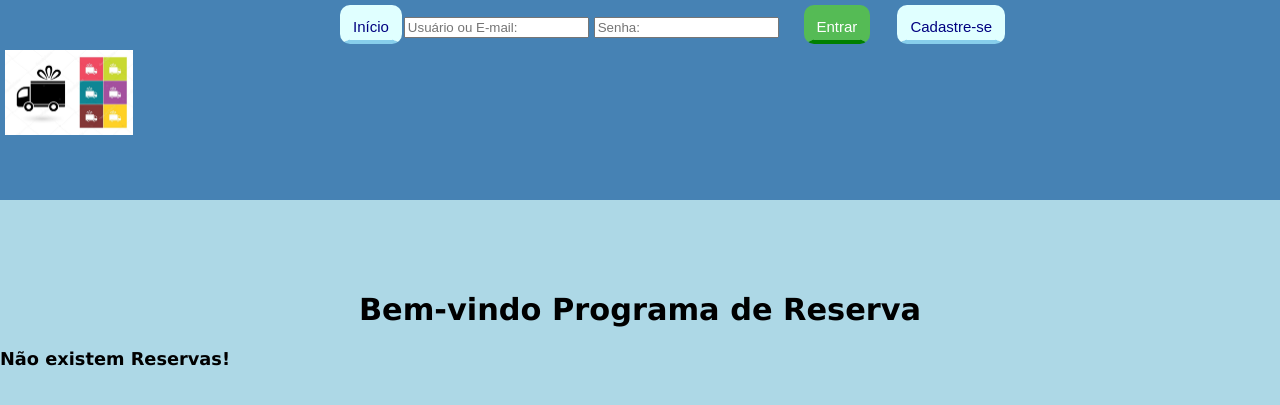
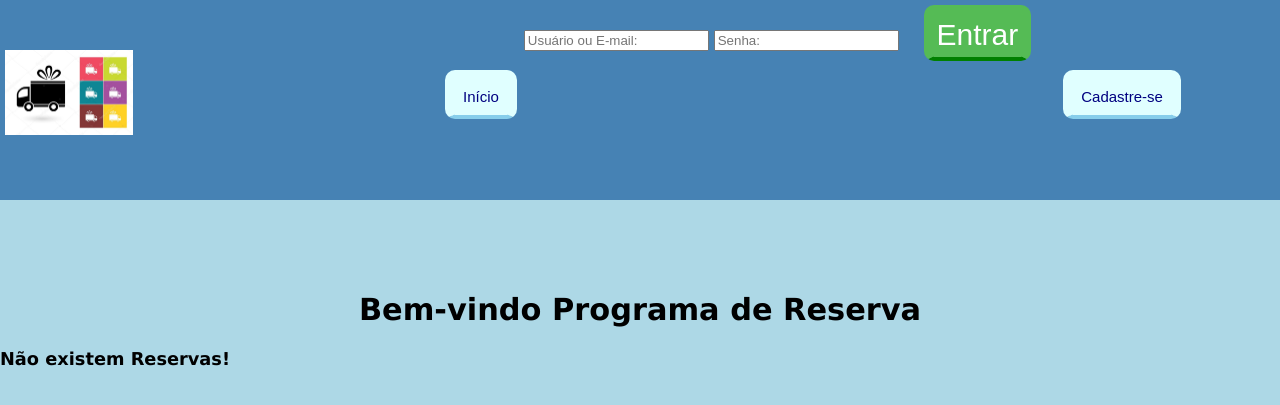
Before and after one commit to RafaelBotelhoLopes/PI_UC12, a PHP site: page /index.php in a window 1280 px wide. Shown: the top 405 px of the page. Run offline with PHP 8.4, Linux system fonts and the light colour scheme; data that the repository does not hold is empty.

Commit message:
botoes e mais

```diff
--- a/estilo.css
+++ b/estilo.css
@@ -7,14 +7,10 @@
     width: 100%;
     padding: 0px;
     margin: 0px;
-<<<<<<< HEAD
+
     border-style: solid;
     border-width: 0px 0px 1px 0px;
     align-center: 100%;
-
-
-=======
->>>>>>> aab3bb6a93ee07eada25579ac5dcedbd875e107e
 
     border-width: 0px 20px 0px 0px;
 
@@ -145,8 +141,7 @@ th{
 
 .btnMenu{
     /*height: 200;*/
-/*    padding: 3px;*/
-    margin: 5px 2px;
+    margin: 70px 7px;
     border: solid 8px #E0FFFF;
     border-bottom-color: #87CEEB;
     border-bottom: 4px solid #87CEEB;
@@ -155,12 +150,27 @@ th{
     color: #000080;
     font-size: 15px;
     cursor: pointer;
-    padding: 5px;
+
+    padding: 10px;
 
 }
 
+/*.ola{
+    margin: 70px 7px;
+    border: solid 8px #E0FFFF;
+    border-bottom-color: #87CEEB;
+    border-bottom: 4px solid #87CEEB;
+    border-radius: 10px;
+    background-color: #E0FFFF;
+    color: #000080;
+    font-size: 15px;
+    cursor: pointer;
+
+    padding: 10px;
+}*/
+
 #foto{
-    margin: 50px 200px;
+    margin: 50px 300px;
     width: 128px;
 }
 
@@ -202,7 +212,7 @@ input[type=submit]{
     /*border-radius: 10px;*/
     background-color: #5b5;
     color: white;
-    font-size: 15px;
+    font-size: 30px;
     cursor: pointer;
 }
 input[type=submit]:hover{
--- a/menu.php
+++ b/menu.php
@@ -23,7 +23,9 @@
     <a class="menu" href="frmReservar.php">
         <button class="btnMenu">Reservar</button></a>
 
+
    <?php
+          echo '<button id="ola" class="btnMenu"></button></a>';
           echo 'Olá, '.$_SESSION['nome'];
           echo '<a href="sair.php"><button id="sair" class="btnMenu">Sair</button></a>';
           if( isset( $_SESSION['admin']) && $_SESSION['admin'] == TRUE){
@@ -61,6 +63,7 @@
 
 <style>
     #frmMenu{
+
         float: left;
     }
 /*    .menu{
@@ -72,6 +75,7 @@
 
     }
     #menu a{
+
         float: left;
         margin-left: 5px;
 
```
Also changed, not shown: nbproject/private/private.xml (+0 -10 lines).
